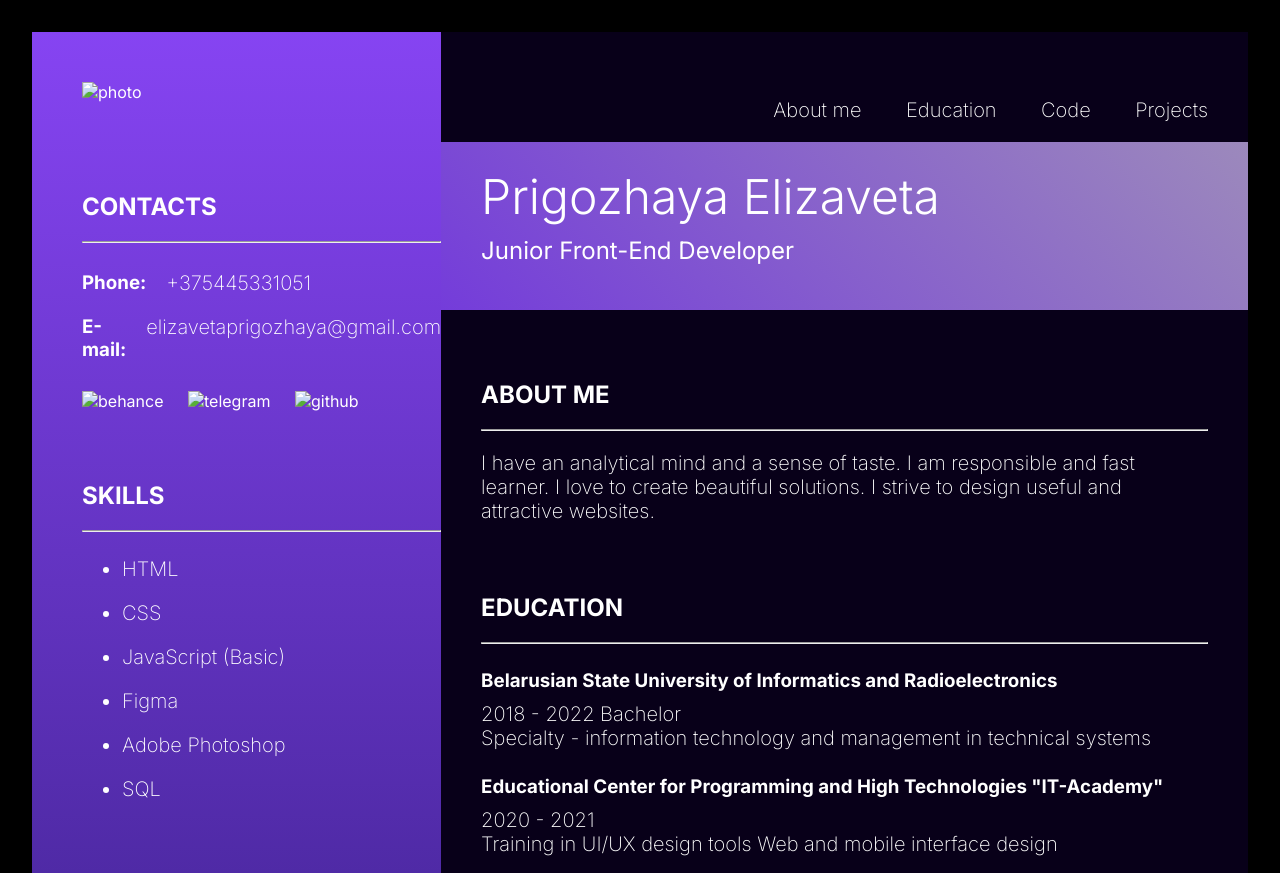
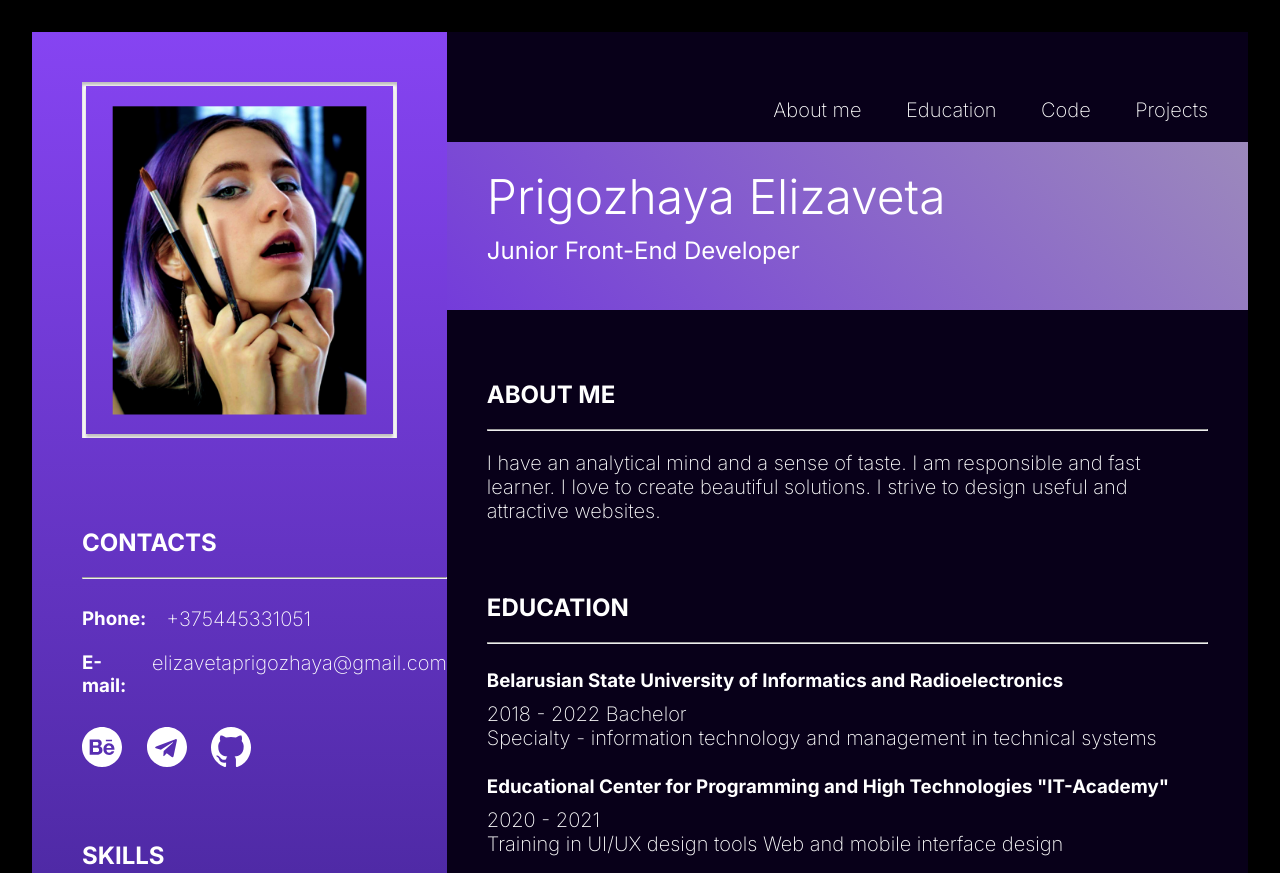
Before and after one commit to prigozhaya/rsschool-cv, a plain HTML site: page index.html in a window 1280 px wide. Shown: the top 873 px of the page. Drawn offline with Linux system fonts and the light colour scheme; the site is published under a folder, as on GitHub Pages, so addresses that start at the root find nothing.

Commit message:
fix:
fix link to images

```diff
--- a/index.html
+++ b/index.html
@@ -25,7 +25,7 @@
       <div class="document">
         <div class="cv">
           <section class="info">
-            <img src="/img/photo.png" alt="photo" style="padding-right: 50px">
+            <img src="./img/photo.png" alt="photo" style="padding-right: 50px">
 
             <div class="artical">
               <h2>Contacts</h2>
@@ -40,9 +40,9 @@
                 <a href="mailto:elizavetaprigozhaya@gmail.com"><p class="p-conect">elizavetaprigozhaya@gmail.com</p></a>
               </div>
               <div class="social-media">
-                <a href="https://www.behance.net/Prigozhaya"><img src="/img/behance.svg" alt="behance"></a>
-                <a href="https://t.me/Enigma_chan" style="padding-left: 20px"><img src="/img/telegram.svg" alt="telegram"></a>
-                <a href="https://github.com/prigozhaya" style="padding-left: 20px"><img src="/img/github.svg" alt="github"></a>
+                <a href="https://www.behance.net/Prigozhaya"><img src="./img/behance.svg" alt="behance"></a>
+                <a href="https://t.me/Enigma_chan" style="padding-left: 20px"><img src="./img/telegram.svg" alt="telegram"></a>
+                <a href="https://github.com/prigozhaya" style="padding-left: 20px"><img src="./img/github.svg" alt="github"></a>
               </div>
             </div>
             <div class="artical">
@@ -163,9 +163,9 @@ return arr.join("");
       </div>
     </main>
     <footer class="footer">
-      <a href="https://rs.school/js/"><img src="/img/RS.svg" alt="RS"></a>
+      <a href="https://rs.school/js/"><img src="./img/RS.svg" alt="RS"></a>
       <p>2022</p>
-      <a href="https://github.com/prigozhaya"><img src="/img/gitr.svg" alt="github"></a>
+      <a href="https://github.com/prigozhaya"><img src="./img/gitr.svg" alt="github"></a>
     </footer>
   </body>
 </html>
```
